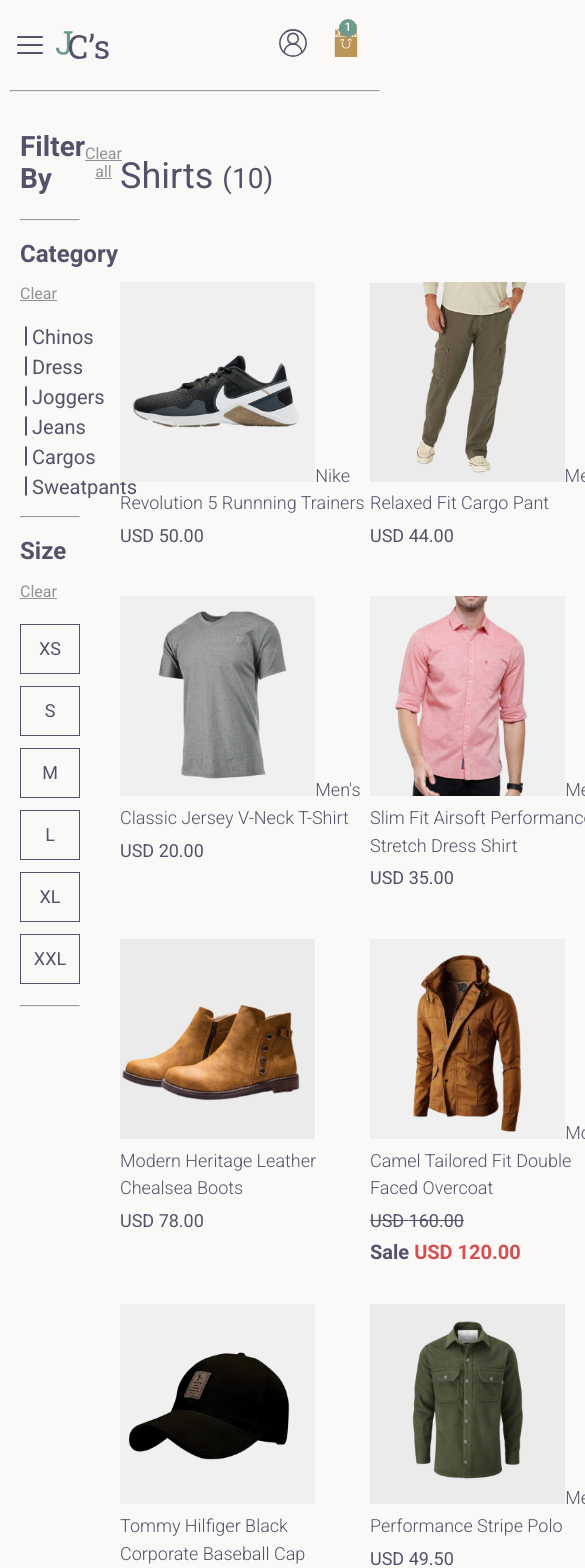
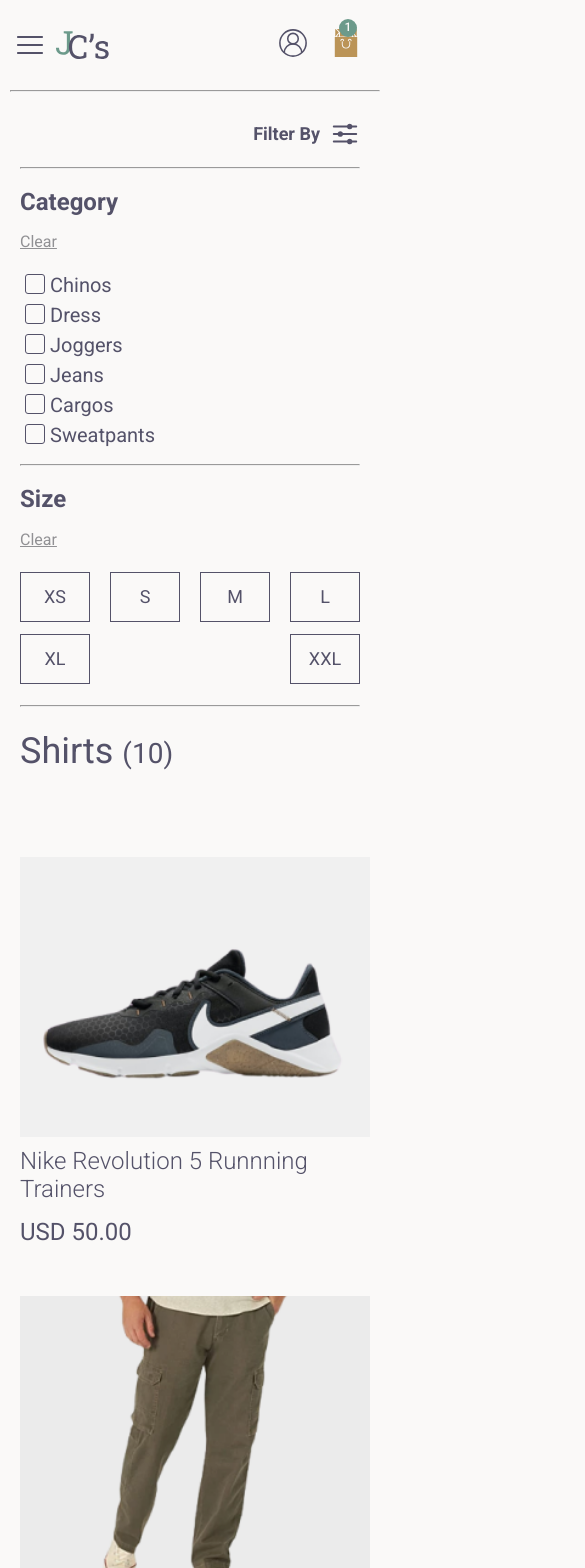
Before and after one commit to CJCB77/Online-Men-s-Clothing-Store-Frontend, a React (Create React App) app: page / in a window 390 px wide. Shown: the top 1568 px of the page, 585 px wide, since content can reach past the window. Built offline with nearby package versions, Linux system fonts and the light colour scheme; no server answers.

Commit message:
Product list is now responsive

```diff
--- a/src/components/Navbar.js
+++ b/src/components/Navbar.js
@@ -109,7 +109,7 @@
                 </li>
             </ul>
             {showMobileMenu &&  <div className={navStyles.categories__overlay}>
-                    <button onClick={() => setMobileMenu(!showMobileMenu)}>
+                    <button onClick={handleMobileMenu}>
                         <img src={Cross} alt="" className={navStyles.categories__close}/>
                     </button>
             </div>}
--- a/src/components/ProductList.js
+++ b/src/components/ProductList.js
@@ -48,11 +48,6 @@
 }
 export default function ProductList() {
 
-  useEffect(() => {
-    fetch("../products.js")
-      .then(data => console.log(data))
-  },[])
-
   return (
     <section className={productListStyles.list}>
       <h1>Shirts <span className={productListStyles.item__count}>(10)</span></h1>
--- a/src/components/ProductSidebar.js
+++ b/src/components/ProductSidebar.js
@@ -1,11 +1,18 @@
-import React, { useState } from 'react'
+import React, { useEffect, useState } from 'react'
 import sidebarStyles from "../styles/sidebar.module.css"
 
-function Header() {
+//Images
+import optionsIcon from "../imgs/icons/options.svg"
+
+//Hooks
+import useWindowDimension from '../hooks/useWindowDimension'
+
+function Header(props) {
   return(
     <React.Fragment>
       <div className={sidebarStyles.header}>
         <h1>Filter By</h1>
+        {props.mobileDisplay &&  <img src={optionsIcon} onClick={props.handleClick} /> }
         <button className={sidebarStyles.clear}>Clear all</button>
       </div>
       <hr className={sidebarStyles.header__divider}/>
@@ -21,30 +28,6 @@
 
     <form action="" className={sidebarStyles.categories__form}>
       {props.categories}
-      {/* <div className={sidebarStyles.form__control}>
-        <input type="checkbox" name='chinos' id='chinos' value="chinos" />
-        <label htmlFor="chinos">Chinos</label>
-      </div>
-      <div className={sidebarStyles.form__control}>
-        <input type="checkbox" name='dress' id='dress' value="dress" />
-        <label htmlFor="dress">Dress</label>
-      </div>
-      <div className={sidebarStyles.form__control}>
-        <input type="checkbox" name='joggers' id='joggers' value="joggers" />
-        <label htmlFor="joggers">Joggers</label>
-      </div>
-      <div className={sidebarStyles.form__control}>
-        <input type="checkbox" name='jeans' id='jeans' value="jeans" />
-        <label htmlFor="jeans">Jeans</label>
-      </div>
-      <div className={sidebarStyles.form__control}>
-        <input type="checkbox" name='cargos' id='cargos' value="cargos" />
-        <label htmlFor="cargos">Cargos</label>
-      </div>
-      <div className={sidebarStyles.form__control}>
-        <input type="checkbox" name='sweapants' id='sweapants' value="sweapants" />
-        <label htmlFor="sweapants">Sweatpants</label>
-      </div> */}
     </form>
     <hr className={sidebarStyles.divider} />
   </section>
@@ -90,6 +73,18 @@
     xxl:false,
   })
 
+  const [mobileDisplay, setMobileDisplay] = useState(true)
+  const windowWidth = useWindowDimension()
+
+  useEffect(() => {
+    console.log(windowWidth)
+    if(windowWidth < 550){
+      setMobileDisplay(true)
+    }else{
+      setMobileDisplay(false)
+    }
+  },[windowWidth])
+
   function handleFilterSize(event) {
     const {checked, name} = event.target
     setSizeFilter( (prevFilters) => ({
@@ -105,6 +100,10 @@
       ...prevFilters,
       [name] :checked
     }))
+  }
+
+  function handleFilterTab() {
+    console.log("Filter tab")
   }
 
   const checkedStyle = {
@@ -140,7 +139,7 @@
 
   return (
     <aside className={sidebarStyles.sidebar}>
-      <Header />
+      <Header mobileDisplay={mobileDisplay} handleClick={handleFilterTab}/>
       <Categories categories={categoryFilters} />
       <Sizes sizes={sizeFilters} />
 
--- a/src/products.js
+++ b/src/products.js
@@ -88,93 +88,5 @@
         subcategory:"polo",
         stock:10,
         discount:0,
-    },
-    {
-        id:8,
-        name:"Nike Revolution 5 Runnning Trainers",
-        img:"./test/shoes.png",
-        price:50.00,
-        size:"9",
-        category:"shoes",
-        subcategory:"training",
-        stock:10,
-        discount:0,
-    },
-    {
-        id:9,
-        name:"Men's Relaxed Fit Cargo Pant",
-        img:"test/pants.png",
-        price:44.00,
-        size:"M",
-        category:"pants",
-        subcategory:"cargo",
-        stock:5,
-        discount:0,
-    },
-    {
-        id:10,
-        name:"Men's Classic Jersey V-Neck T-Shirt",
-        img:"test/shirt.png",
-        price:20.00,
-        size:"M",
-        category:"shirts",
-        subcategory:"T-shirts",
-        stock:20,
-        discount:0,
-    },
-    {
-        id:11,
-        name:"Men's Slim Fit Airsoft Performance Stretch Dress Shirt",
-        img:"test/shirt2.png",
-        price:35.00,
-        size:"XL",
-        category:"shirts",
-        subcategory:"dress",
-        stock:3,
-        discount:0,
-    },
-    {
-        id:12,
-        name:"Modern Heritage Leather Chealsea Boots",
-        img:"test/shoes2.png",
-        price:78.00,
-        size:"10",
-        category:"shoes",
-        subcategory:"boots",
-        stock:5,
-        discount:0,
-    },
-    {
-        id:13,
-        name:"Moss Camel Tailored Fit Double Faced Overcoat",
-        img:"test/jacket.png",
-        price:160.00,
-        size:"L",
-        category:"jacket",
-        subcategory:"overcoat",
-        stock:1,
-        discount:0.25,
-    },
-    {
-        id:14,
-        name:"Tommy Hilfiger Black Corporate Baseball Cap",
-        img:"test/cap.png",
-        price:45.00,
-        size:"-",
-        category:"accesories",
-        subcategory:"cap",
-        stock:10,
-        discount:0,
-    },
-    {
-        id:15,
-        name:"Men's Performance Stripe Polo",
-        img:"test/shirt3.png",
-        price:49.50,
-        size:"S",
-        category:"shirts",
-        subcategory:"polo",
-        stock:10,
-        discount:0,
-    },
+    }
 ]
--- a/src/styles/productList.module.css
+++ b/src/styles/productList.module.css
@@ -97,6 +97,43 @@
   }
 
   .item img {
-    height: 20rem;
+    height: 28rem;
   }
 }
+
+@media (max-width:550px) {
+
+  .list {
+    margin: 0;
+  }
+
+  .grid {
+    grid-template-columns: repeat(1,auto);
+    justify-content: center;
+  }
+
+  .item {
+    width: 100%;
+    display: flex;
+    flex-direction: column;
+    justify-content: center;
+    align-items: center;
+  }
+
+  .item :first-child {
+    width: 100%;
+  }
+
+  .item img {
+    object-fit: cover;
+  }
+
+  .item__title {
+    align-self: flex-start;
+    font-size: 2.4rem;
+  }
+  .item__price {
+    align-self: flex-start;
+    font-size: 2.4rem;
+  }
+}
--- a/src/styles/sidebar.module.css
+++ b/src/styles/sidebar.module.css
@@ -125,3 +125,38 @@
 .form__box input[type="checkbox"] {
   appearance: none;
 }
+
+/* Mobile */
+@media (max-width:1000px){
+  .header {
+    flex-direction: column;
+    justify-content: flex-start;
+    align-items: flex-start;
+  }
+
+  .header__divider{
+    margin-top: 1rem;
+  }
+}
+
+@media (max-width:550px) {
+  .header {
+    flex-direction: row;
+    justify-content: flex-end;
+    align-items: center;
+  }
+
+  .header h1 {
+    font-size: 1.8rem;
+  }
+
+  .header img {
+    height: 3rem;
+    margin-left: 1rem;
+  }
+
+  .header button {
+    display: none;
+  }
+
+}
--- a/src/styles/style.css
+++ b/src/styles/style.css
@@ -44,3 +44,10 @@
     padding: 0 4rem;
   }
 }
+
+@media (max-width:550px) {
+  .product__list {
+    display: flex;
+    flex-direction: column;
+  }
+}
```
Also changed, not shown: src/imgs/icons/options.svg (added).
